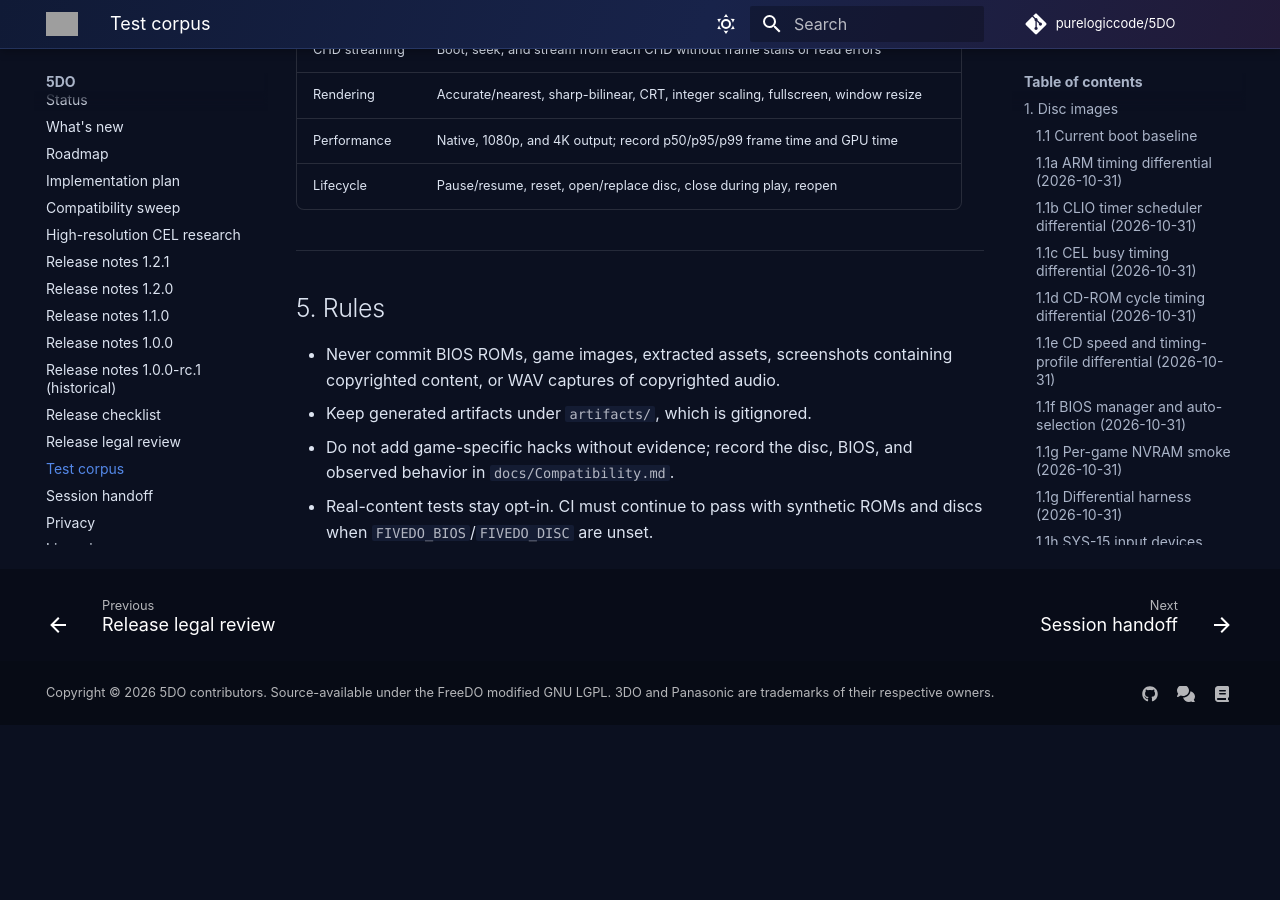
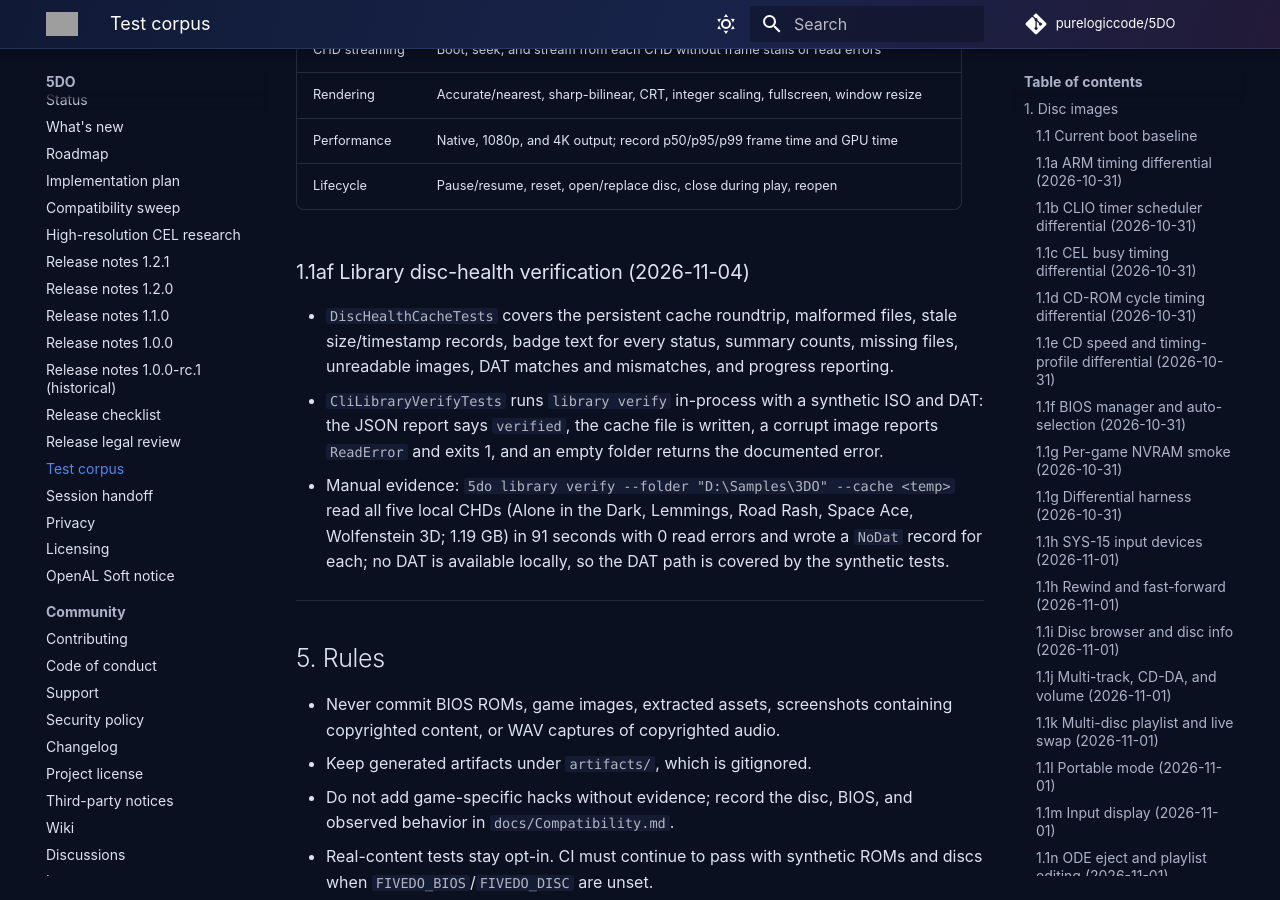
Before and after one commit to purelogiccode/5DO, an MkDocs documentation site: the page built from docs/TestCorpus.md, in a window 1280 px wide and 900 px high, scrolled down 52916 px. Built offline with MkDocs 1.6.1 and Material for MkDocs 9.7.7, drawn with Linux system fonts in a browser that asks for light colours; comment, search, counter and statistics services are not loaded; before the commit the page ends 53641 px from its top, so only the background shows below that; grey boxes are pictures that could not be loaded.

Commit message:
Record library verification evidence

```diff
--- a/docs/TestCorpus.md
+++ b/docs/TestCorpus.md
@@ -1922,6 +1922,19 @@ compatibility pass.
 | Performance | Native, 1080p, and 4K output; record p50/p95/p99 frame time and GPU time |
 | Lifecycle | Pause/resume, reset, open/replace disc, close during play, reopen |
 
+### 1.1af Library disc-health verification (2026-11-04)
+
+- `DiscHealthCacheTests` covers the persistent cache roundtrip, malformed files, stale
+  size/timestamp records, badge text for every status, summary counts, missing files,
+  unreadable images, DAT matches and mismatches, and progress reporting.
+- `CliLibraryVerifyTests` runs `library verify` in-process with a synthetic ISO and DAT:
+  the JSON report says `verified`, the cache file is written, a corrupt image reports
+  `ReadError` and exits 1, and an empty folder returns the documented error.
+- Manual evidence: `5do library verify --folder "D:\Samples\3DO" --cache <temp>` read all
+  five local CHDs (Alone in the Dark, Lemmings, Road Rash, Space Ace, Wolfenstein 3D;
+  1.19 GB) in 91 seconds with 0 read errors and wrote a `NoDat` record for each; no DAT is
+  available locally, so the DAT path is covered by the synthetic tests.
+
 ---
 
 ## 5. Rules
```
